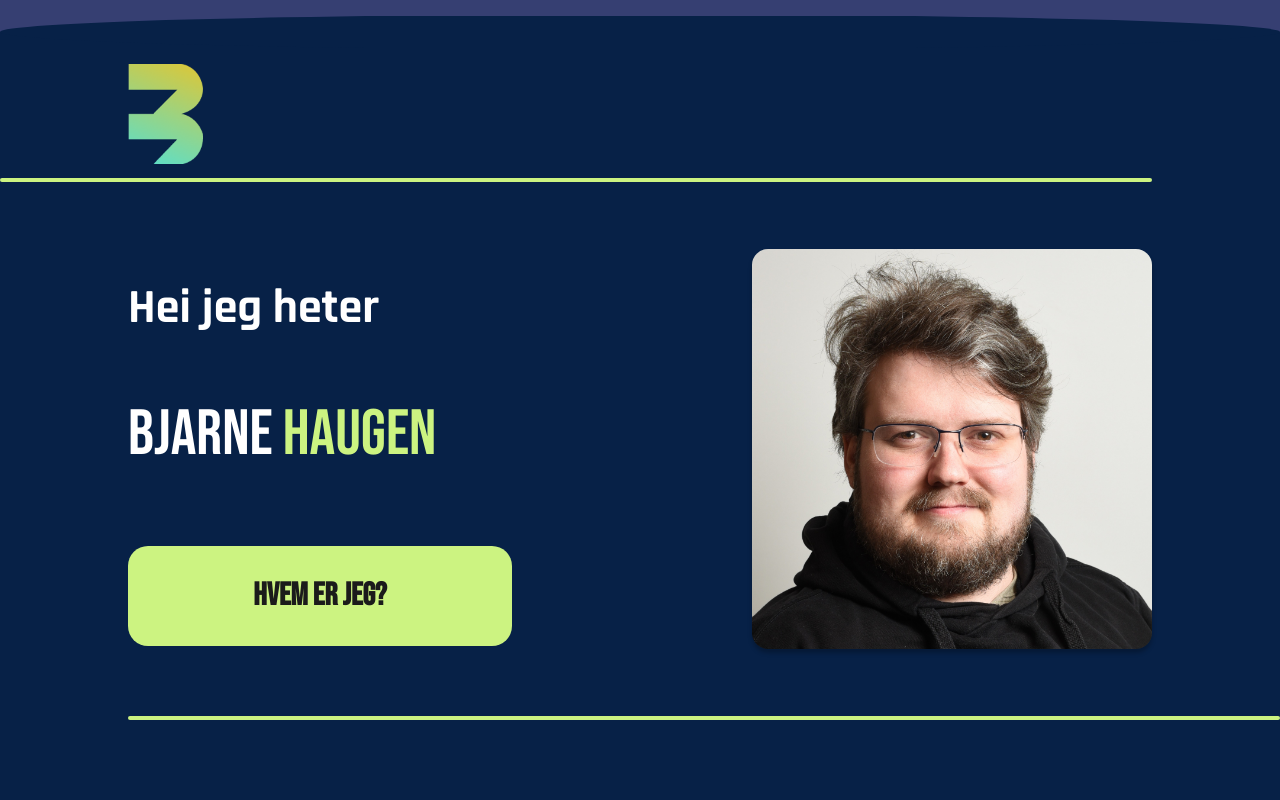
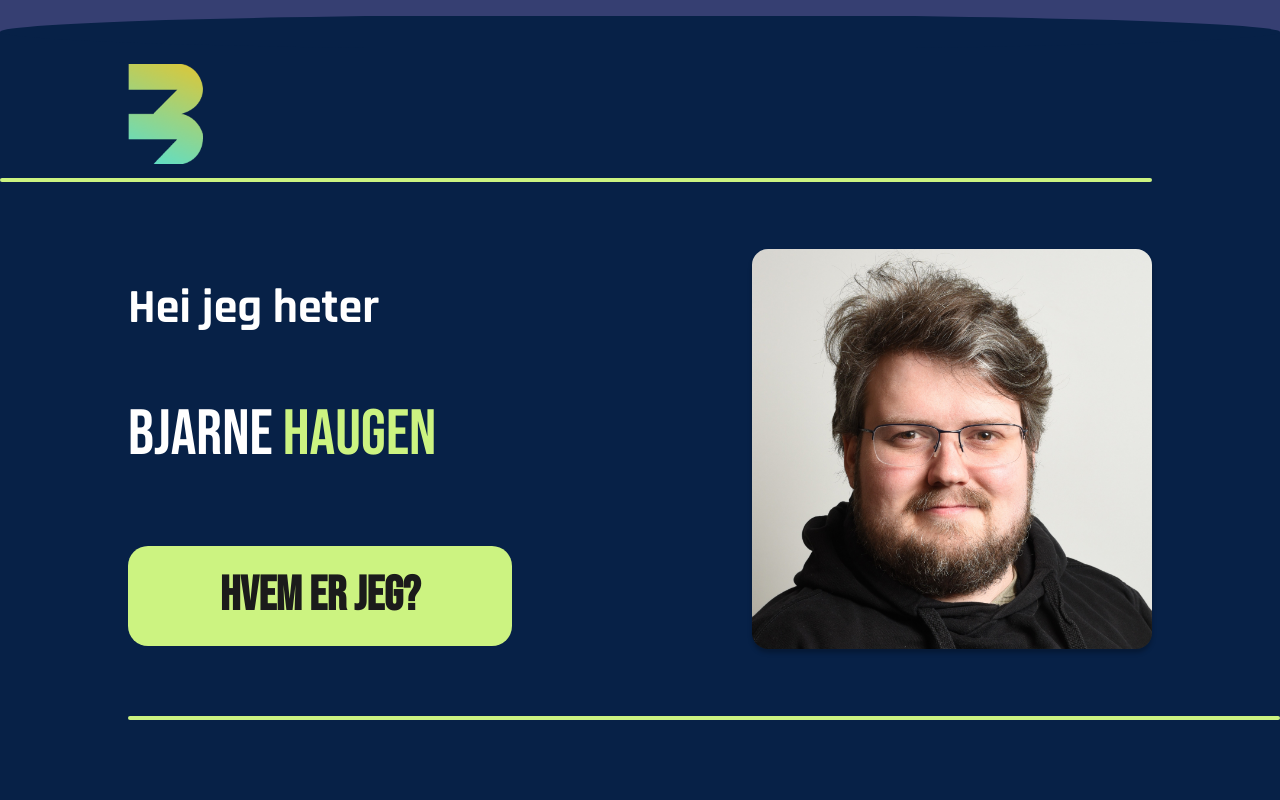
Before and after one commit to BjarneHaugen/bjarnehaugen.github.io, a React (Vite) app: page /#/ in a window 1280 px wide. Shown: the top 800 px of the page. Built offline with nearby package versions, Linux system fonts and the light colour scheme.

Commit message:
updated the about me button text

```diff
--- a/src/css/landingPage.css
+++ b/src/css/landingPage.css
@@ -48,7 +48,7 @@
     cursor: pointer;
     color: #1b1b1b;
     font-weight: bold;
-    font-size: xx-large;
+    font-size: 150%;
 }
 
 
```
